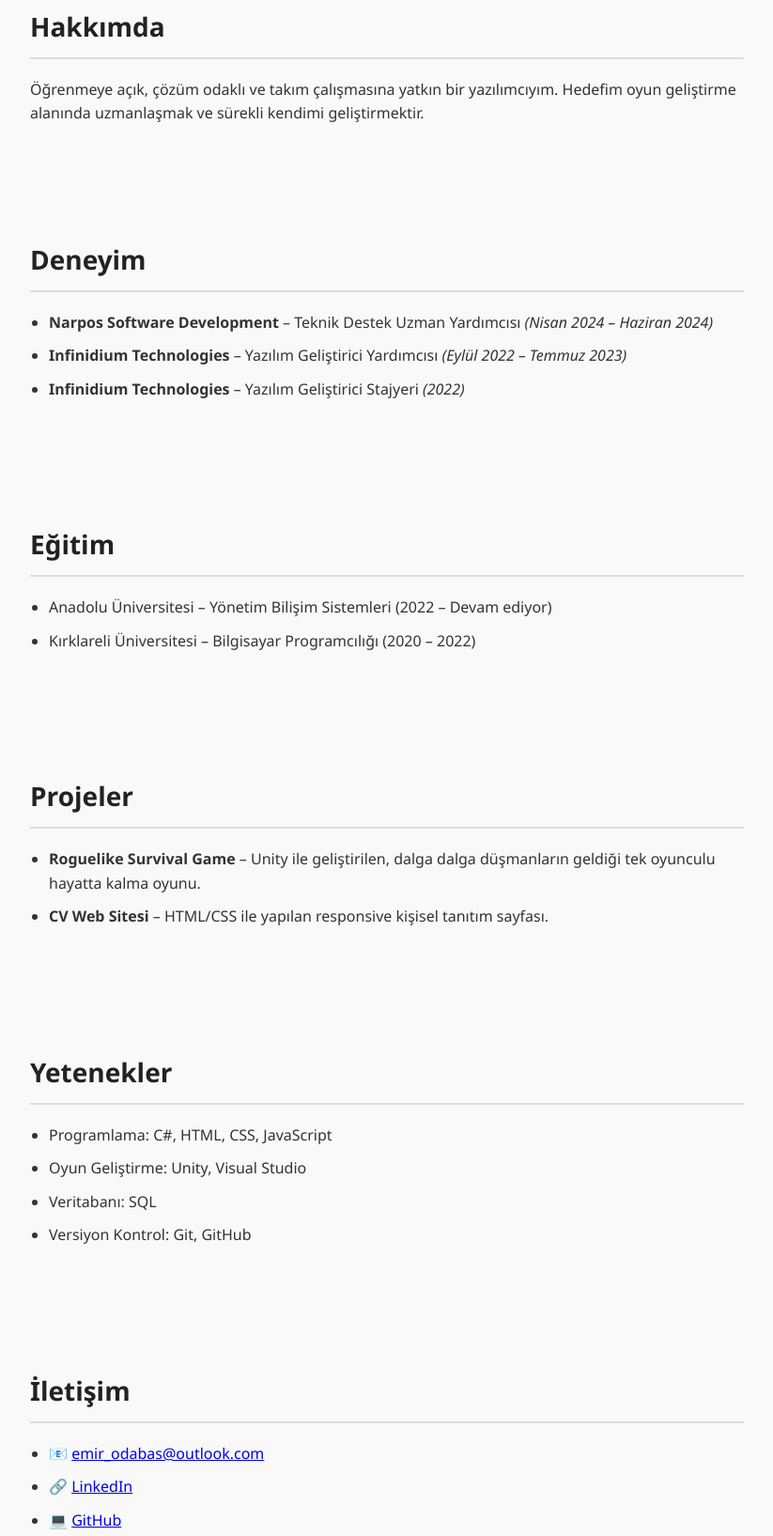
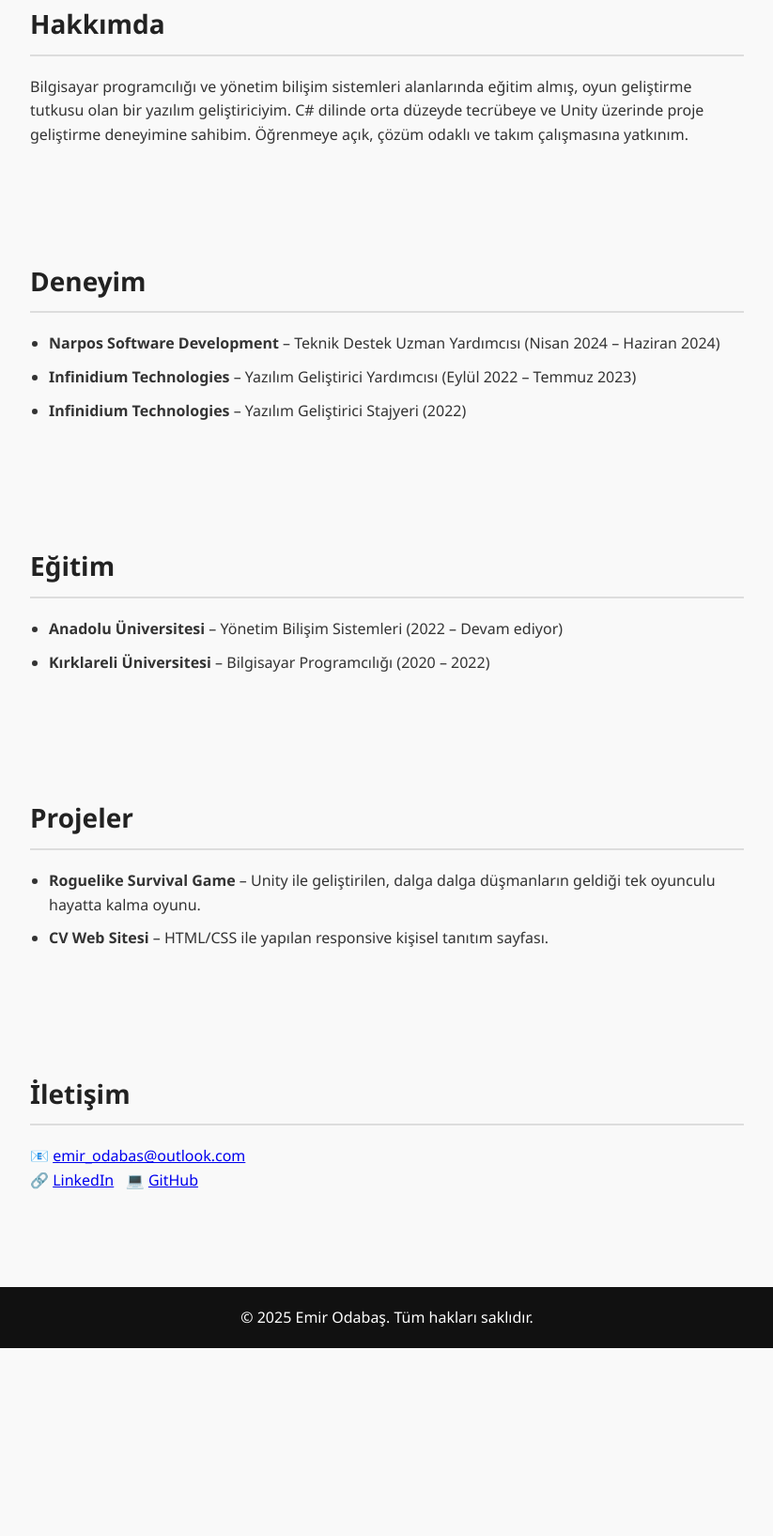
Before and after one commit to emir-odabas/emirodabas-dev, a plain HTML site: page index.html in a window 1280 px wide. Shown: the part 414-2049 px from the top of the page at 94% size, without its empty margins (228-1051 px from the left). After the commit the page ends 1849 px from the top, so only its background shows below. Drawn offline with Linux system fonts and the light colour scheme.

Commit message:
index.html güncellendi

```diff
--- a/index.html
+++ b/index.html
@@ -3,14 +3,17 @@
 <head>
   <meta charset="UTF-8" />
   <meta name="viewport" content="width=device-width, initial-scale=1.0" />
-  <meta name="description" content="Emir Odabaş - Kişisel CV ve Portfolyo Web Sitesi">
+  <meta name="description" content="Emir Odabaş - Yazılım Geliştirici | Portföy ve Özgeçmiş" />
   <title>Emir Odabaş | Kişisel Web Sitesi</title>
   <link rel="stylesheet" href="style.css" />
+  <link href="https://fonts.googleapis.com/css2?family=Inter:wght@400;600;700&display=swap" rel="stylesheet">
+  <script defer src="script.js"></script>
 </head>
 <body>
   <header>
+    <div class="container">
+      <h1 class="logo">Emir Odabaş</h1>
       <nav>
-      <h1>Emir Odabaş</h1>
         <ul>
           <li><a href="#about">Hakkımda</a></li>
           <li><a href="#experience">Deneyim</a></li>
@@ -19,72 +22,64 @@
           <li><a href="#contact">İletişim</a></li>
         </ul>
       </nav>
+    </div>
   </header>
 
-  <section class="hero">
+  <section class="hero fade-in">
     <div class="container">
       <h2>Yazılım Geliştirici & Oyun Tutkunu</h2>
-      <p>
-        Bilgisayar programcılığı ve yönetim bilişim sistemleri alanlarında eğitim
-        almış, oyun geliştirme tutkusu olan bir yazılım geliştiriciyim. C# dilinde orta
-        düzeyde tecrübeye ve Unity üzerinde proje geliştirme deneyimine sahibim.
-      </p>
+      <p>Unity ve C# ile projeler geliştiren, yaratıcı çözümler üreten bir yazılım geliştirici adayıyım.</p>
     </div>
   </section>
 
-  <section id="about">
+  <section id="about" class="fade-in">
+    <div class="container">
       <h2>Hakkımda</h2>
-    <p>
-      Öğrenmeye açık, çözüm odaklı ve takım çalışmasına yatkın bir yazılımcıyım. Hedefim oyun geliştirme alanında uzmanlaşmak ve sürekli kendimi geliştirmektir.
-    </p>
+      <p>Bilgisayar programcılığı ve yönetim bilişim sistemleri alanlarında eğitim almış, oyun geliştirme tutkusu olan bir yazılım geliştiriciyim. C# dilinde orta düzeyde tecrübeye ve Unity üzerinde proje geliştirme deneyimine sahibim. Öğrenmeye açık, çözüm odaklı ve takım çalışmasına yatkınım.</p>
+    </div>
   </section>
 
-  <section id="experience">
+  <section id="experience" class="fade-in">
+    <div class="container">
       <h2>Deneyim</h2>
       <ul>
-      <li><strong>Narpos Software Development</strong> – Teknik Destek Uzman Yardımcısı <em>(Nisan 2024 – Haziran 2024)</em></li>
-      <li><strong>Infinidium Technologies</strong> – Yazılım Geliştirici Yardımcısı <em>(Eylül 2022 – Temmuz 2023)</em></li>
-      <li><strong>Infinidium Technologies</strong> – Yazılım Geliştirici Stajyeri <em>(2022)</em></li>
+        <li><strong>Narpos Software Development</strong> – Teknik Destek Uzman Yardımcısı (Nisan 2024 – Haziran 2024)</li>
+        <li><strong>Infinidium Technologies</strong> – Yazılım Geliştirici Yardımcısı (Eylül 2022 – Temmuz 2023)</li>
+        <li><strong>Infinidium Technologies</strong> – Yazılım Geliştirici Stajyeri (2022)</li>
       </ul>
+    </div>
   </section>
 
-  <section id="education">
+  <section id="education" class="fade-in">
+    <div class="container">
       <h2>Eğitim</h2>
       <ul>
-      <li>Anadolu Üniversitesi – Yönetim Bilişim Sistemleri (2022 – Devam ediyor)</li>
-      <li>Kırklareli Üniversitesi – Bilgisayar Programcılığı (2020 – 2022)</li>
+        <li><strong>Anadolu Üniversitesi</strong> – Yönetim Bilişim Sistemleri (2022 – Devam ediyor)</li>
+        <li><strong>Kırklareli Üniversitesi</strong> – Bilgisayar Programcılığı (2020 – 2022)</li>
       </ul>
+    </div>
   </section>
 
-  <section id="projects">
+  <section id="projects" class="fade-in">
+    <div class="container">
       <h2>Projeler</h2>
       <ul>
         <li><strong>Roguelike Survival Game</strong> – Unity ile geliştirilen, dalga dalga düşmanların geldiği tek oyunculu hayatta kalma oyunu.</li>
         <li><strong>CV Web Sitesi</strong> – HTML/CSS ile yapılan responsive kişisel tanıtım sayfası.</li>
       </ul>
+    </div>
   </section>
 
-  <section id="skills">
-    <h2>Yetenekler</h2>
-    <ul>
-      <li>Programlama: C#, HTML, CSS, JavaScript</li>
-      <li>Oyun Geliştirme: Unity, Visual Studio</li>
-      <li>Veritabanı: SQL</li>
-      <li>Versiyon Kontrol: Git, GitHub</li>
-    </ul>
-  </section>
-
-  <section id="contact">
+  <section id="contact" class="fade-in">
+    <div class="container">
       <h2>İletişim</h2>
-    <ul>
-      <li>📧 <a href="mailto:emir_odabas@outlook.com">emir_odabas@outlook.com</a></li>
-      <li>🔗 <a href="#" target="_blank">LinkedIn</a></li>
-      <li>💻 <a href="#" target="_blank">GitHub</a></li>
-    </ul>
+      <p>📧 <a href="mailto:emir_odabas@outlook.com">emir_odabas@outlook.com</a></p>
+      <p>🔗 <a href="#">LinkedIn</a> &nbsp; 💻 <a href="#">GitHub</a></p>
+    </div>
   </section>
 
   <footer>
-    <p>&copy; 2025 Emir Odabaş. Tüm hakları saklıdır.</p>
+    <p>© 2025 Emir Odabaş. Tüm hakları saklıdır.</p>
   </footer>
 </body>
 </html>
```
Lines whose indentation alone changed are shown as unchanged.
